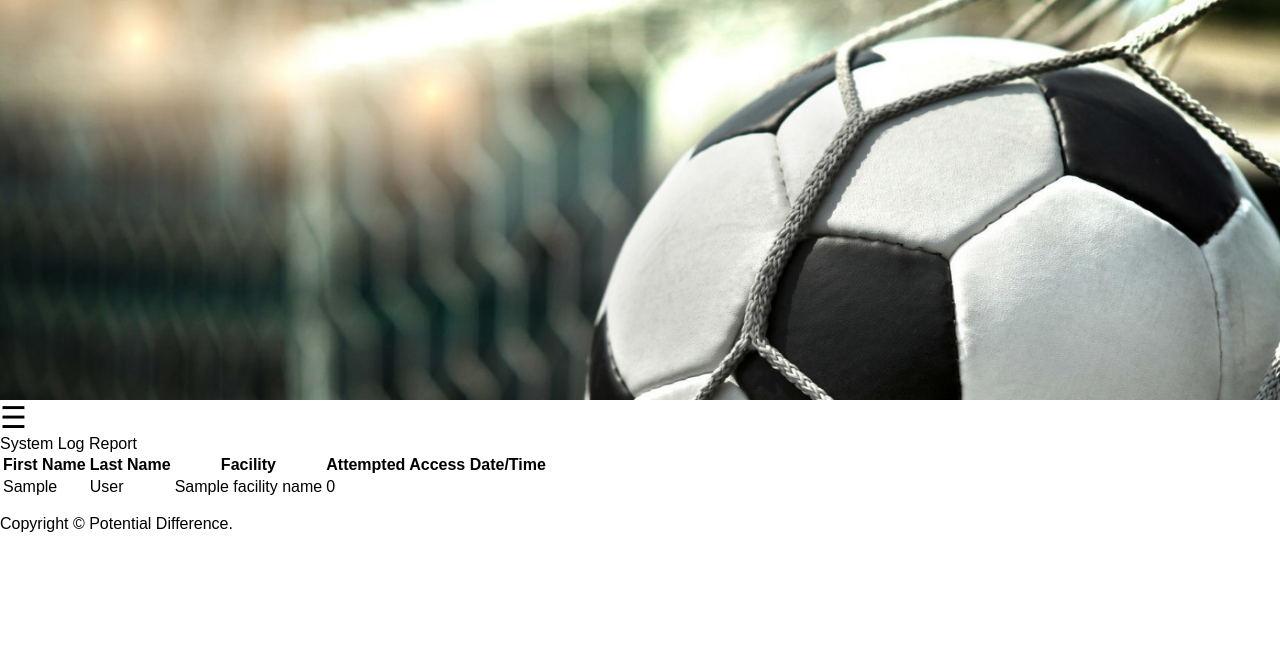
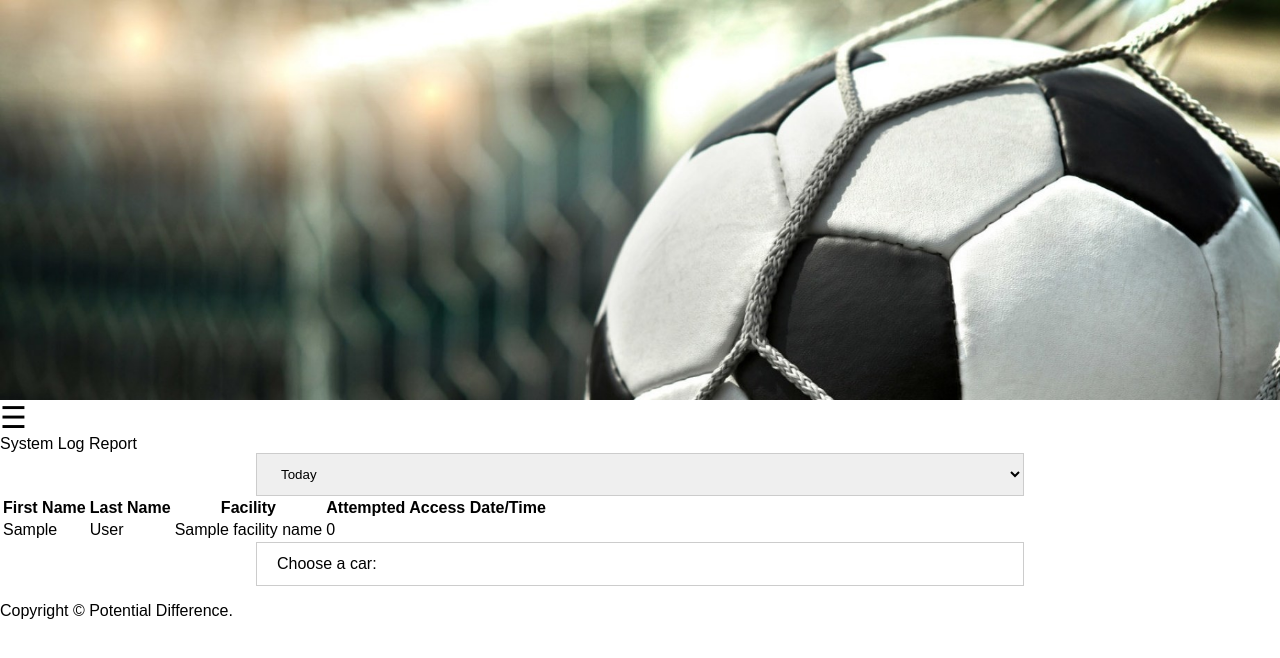
Before and after one commit to Michael-117/Sports-Facility-Management, a Flask app: template templates/systemLogs.html in a window 1280 px wide. Shown: the top 658 px of the page. Run offline with Flask 2, Linux system fonts and the light colour scheme; the template is opened without the code that fills it: most values are stand-ins (such as "Sample title", 1, 10 or a date in 2020); some libraries are stand-ins or nearby versions.

Commit message:
updated systemLogs.html

```diff
--- a/templates/systemLogs.html
+++ b/templates/systemLogs.html
@@ -5,7 +5,15 @@
     <div> System Log Report </div>
 </div>
 
-<div class = ""> </div>
+<div class = "dropdown">
+    <select name="range" id="range">
+        <option value="today">Today</option>
+        <option value="week">Week</option>
+        <option value="month">Month</option>
+    </select>
+</div>
+
+
 <div class = "">
     <table>
         <thead>
@@ -31,4 +39,8 @@
     </table>
 </div>
 
+<label for="cars">Choose a car:</label>
+
+
+
 {% endblock %}
```
